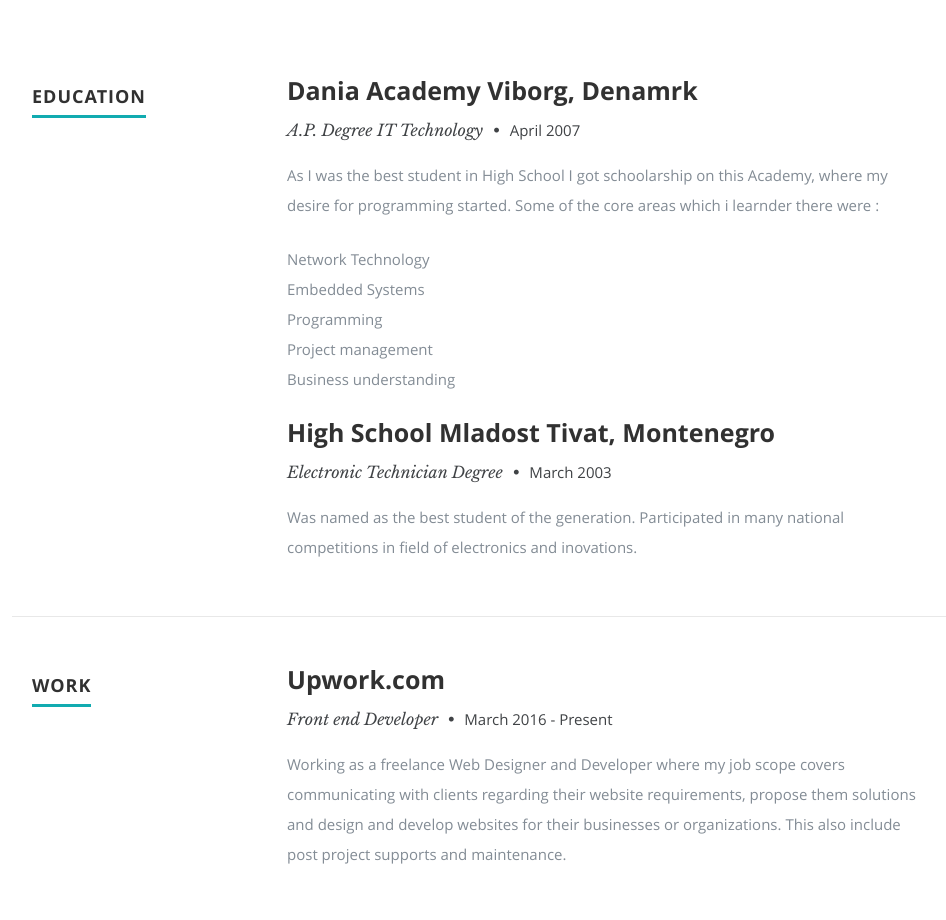
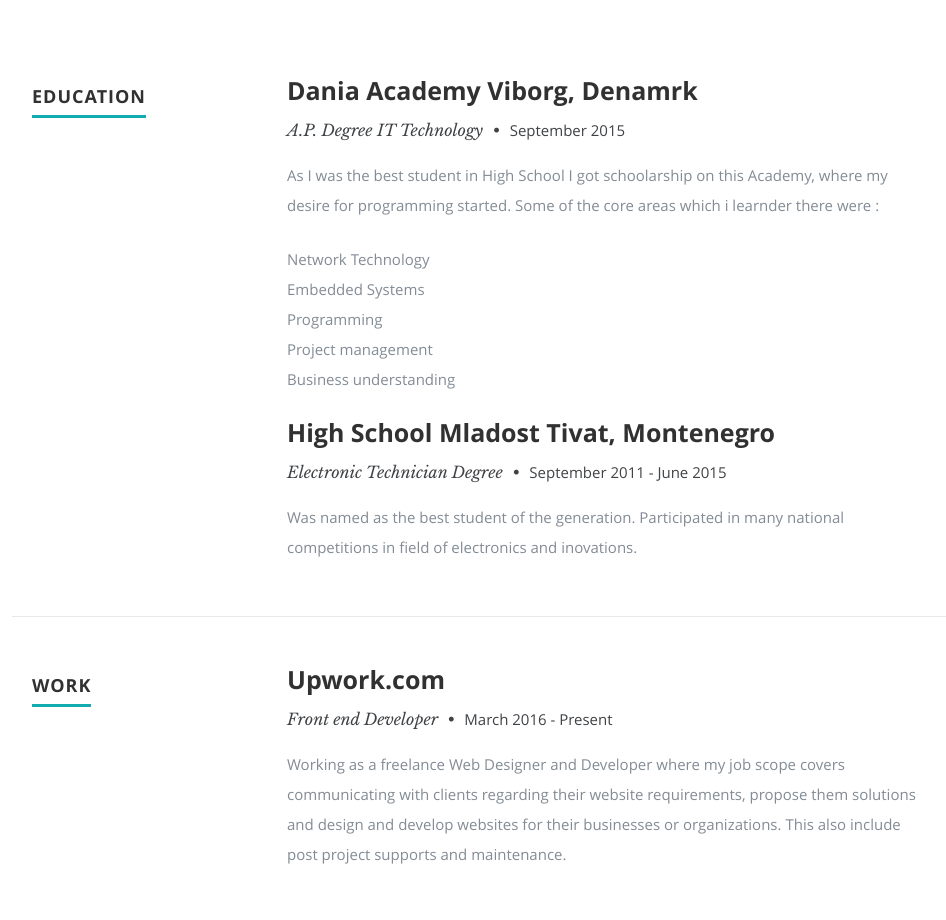
Before and after one commit to BozinovicNikola/Portfolio-website, a plain HTML site: page index.html in a window 1280 px wide. Shown: the part 1420-2340 px from the top of the page, without its empty margins (118-1064 px from the left). Drawn offline with nearby package versions, Linux system fonts and the light colour scheme.

Commit message:
Date changed

```diff
--- a/index.html
+++ b/index.html
@@ -134,7 +134,7 @@
                <div class="twelve columns">
 
                   <h3>Dania Academy Viborg, Denamrk</h3>
-                  <p class="info">A.P. Degree IT Technology <span>&bull;</span> <em class="date">April 2007</em></p>
+                  <p class="info">A.P. Degree IT Technology <span>&bull;</span> <em class="date">September 2015</em></p>
 
                   <p> As I was the best student in High School I got schoolarship on this Academy, where my desire for programming started.
                   Some of the core areas which i learnder there were :
@@ -156,7 +156,7 @@
                <div class="twelve columns">
 
                   <h3>High School Mladost Tivat, Montenegro</h3>
-                  <p class="info">Electronic Technician Degree <span>&bull;</span> <em class="date">March 2003</em></p>
+                  <p class="info">Electronic Technician Degree <span>&bull;</span> <em class="date">September 2011 - June 2015</em></p>
 
                   <p>
                      Was named as the best student of the generation. Participated in many national competitions in field of electronics and inovations.
```
